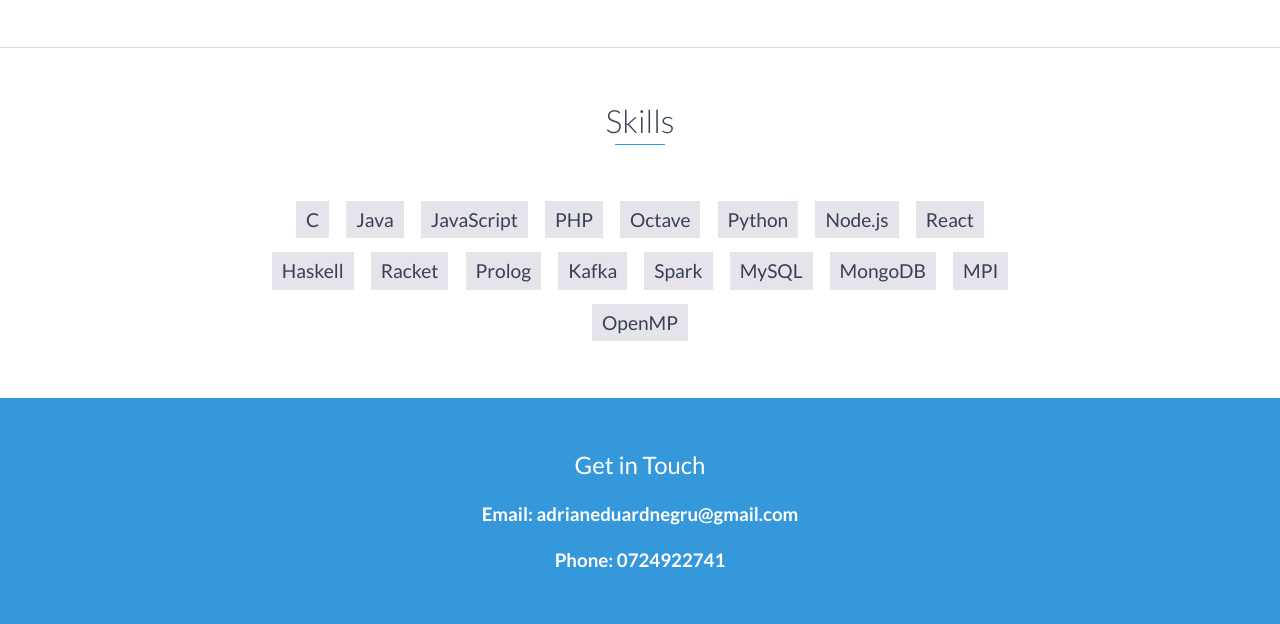
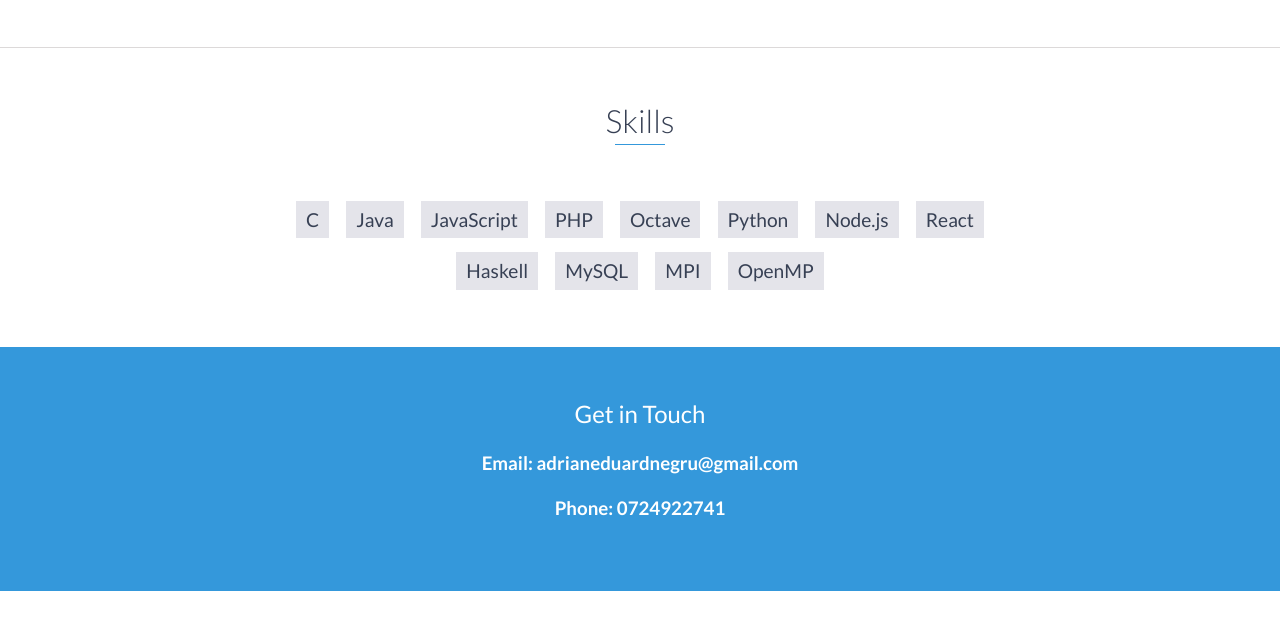
Before and after one commit to eduardnegru/eduardnegru.github.io, a website: page index.html in a window 1280 px wide. Shown: the part 2047-2671 px from the top of the page. Drawn offline with nearby package versions, Linux system fonts and the light colour scheme.

```diff
--- a/index.html
+++ b/index.html
@@ -147,12 +147,7 @@
             <li>Node.js</li>
             <li>React</li>
             <li>Haskell</li>
-            <li>Racket</li>
-            <li>Prolog</li>
-            <li>Kafka</li>
-            <li>Spark</li>
             <li>MySQL</li>
-            <li>MongoDB</li>
             <li>MPI</li>
             <li>OpenMP</li>
         </ul>
```
